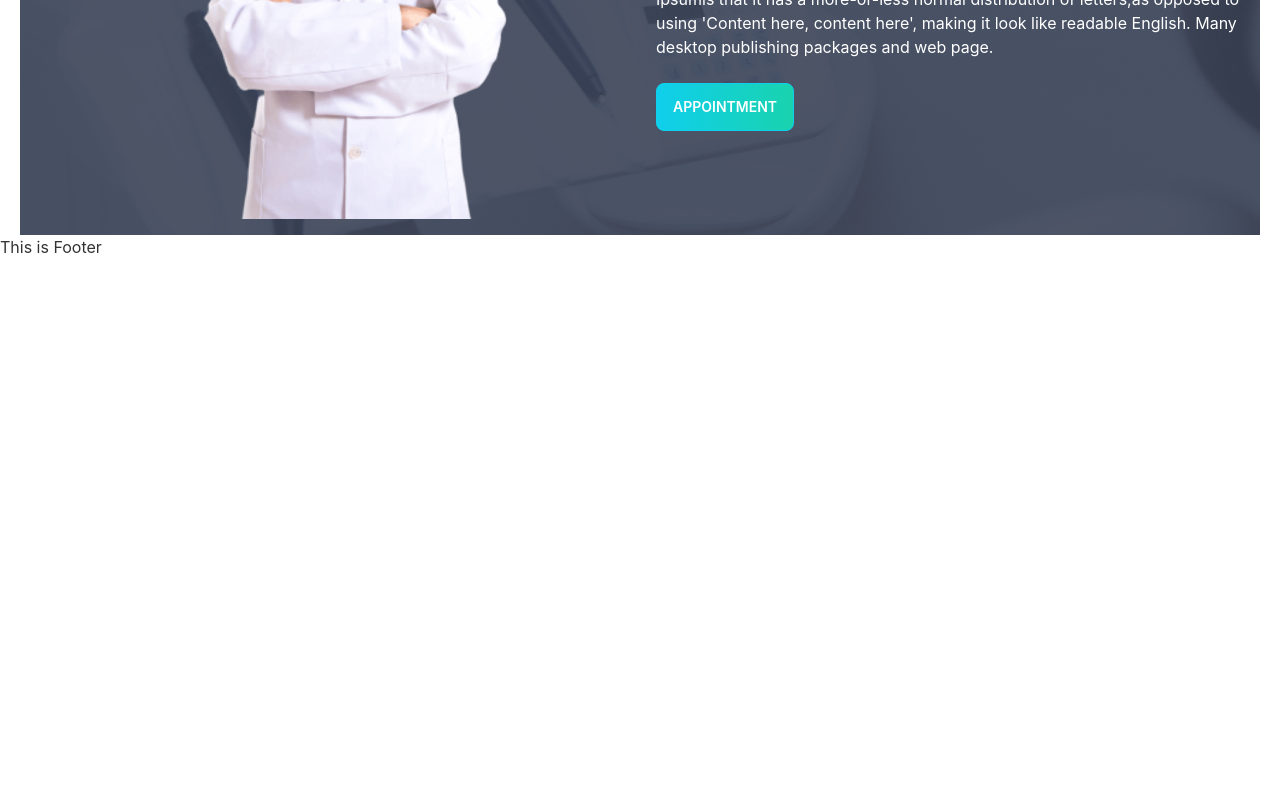
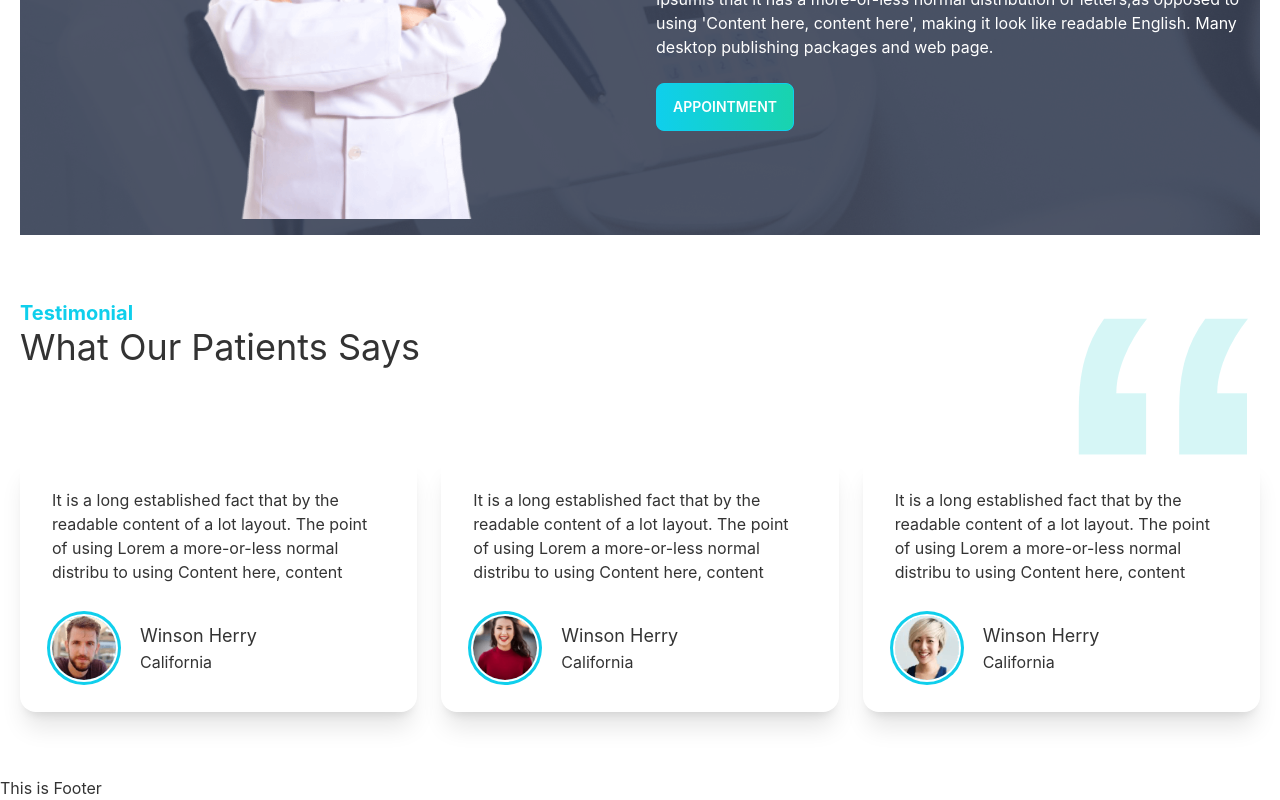
Before and after one commit to Rabbe10581/doctors-portal-client, a React (Create React App) app: page / in a window 1280 px wide. Shown: the part 1665-2465 px from the top of the page. Before the commit the page ends 1924 px from the top, so only its background shows below. Built offline with nearby package versions, Linux system fonts and the light colour scheme.

Commit message:
Testimonil and review cards added

```diff
--- a/src/Pages/Home/Home/Home.js
+++ b/src/Pages/Home/Home/Home.js
@@ -3,6 +3,7 @@ import Banner from '../Banner/Banner';
 import InfoCards from '../InfoCards/InfoCards';
 import MakeAppointment from '../MakeAppointment/MakeAppointment';
 import Services from '../Services/Services';
+import Testimonial from '../Testimonial/Testimonial';
 
 const Home = () => {
     return (
@@ -10,7 +11,8 @@ const Home = () => {
             <Banner></Banner>
             <InfoCards></InfoCards>
             <Services></Services>
-            <MakeAppointment>Getting Started</MakeAppointment>
+            <MakeAppointment></MakeAppointment>
+            <Testimonial></Testimonial>
         </div>
     );
 };
--- a/src/Pages/Home/MakeAppointment/MakeAppointment.js
+++ b/src/Pages/Home/MakeAppointment/MakeAppointment.js
@@ -5,7 +5,7 @@ import PrimaryButton from '../../../components/PrimaryButton/PrimaryButton';
 
 const MakeAppointment = () => {
     return (
-        <section className='mt-40'
+        <section className='mt-20 md:mt-40'
             style={{
                 background: `url(${appointment})`
             }}
--- /dev/null
+++ b/src/Pages/Home/Testimonial/Review.js
@@ -0,0 +1,25 @@
+import React from 'react';
+
+const Review = ({ review }) => {
+    const { name, img, review: userReview, location } = review;
+    return (
+        <div className="card shadow-xl">
+            <div className="card-body">
+                <p>{userReview}</p>
+                <div className="flex items-center mt-6">
+                    <div className="avatar mr-6">
+                        <div className="w-16 rounded-full ring ring-primary ring-offset-base-100 ring-offset-2">
+                            <img src={img} alt='' />
+                        </div>
+                    </div>
+                    <div>
+                        <h5 className="text-lg">{name}</h5>
+                        <p>{location}</p>
+                    </div>
+                </div>
+            </div>
+        </div>
+    );
+};
+
+export default Review;
--- /dev/null
+++ b/src/Pages/Home/Testimonial/Testimonial.js
@@ -0,0 +1,58 @@
+import React from 'react';
+import quote from "../../../assets/icons/quote.svg";
+import people1 from '../../../assets/images/people1.png';
+import people2 from '../../../assets/images/people2.png';
+import people3 from '../../../assets/images/people3.png';
+import Review from './Review';
+
+const Testimonial = () => {
+
+    const reviews = [
+        {
+            _id: 1,
+            name: 'Winson Herry',
+            img: people1,
+            review: 'It is a long established fact that by the readable content of a lot layout. The point of using Lorem a more-or-less normal distribu to using Content here, content',
+            location: 'California'
+        },
+        {
+            _id: 2,
+            name: 'Winson Herry',
+            img: people2,
+            review: 'It is a long established fact that by the readable content of a lot layout. The point of using Lorem a more-or-less normal distribu to using Content here, content',
+            location: 'California'
+        },
+        {
+            _id: 3,
+            name: 'Winson Herry',
+            img: people3,
+            review: 'It is a long established fact that by the readable content of a lot layout. The point of using Lorem a more-or-less normal distribu to using Content here, content',
+            location: 'California'
+        },
+    ]
+
+
+    return (
+        <section className='my-16'>
+            <div className='flex justify-between'>
+                <div>
+                    <h4 className='text-xl text-primary font-bold'>Testimonial</h4>
+                    <h2 className='text-4xl'>What Our Patients Says</h2>
+                </div>
+                <figure>
+                    <img className='w-24 lg:w-48' src={quote} alt="" />
+                </figure>
+            </div>
+            <div className='grid gap-6 grid-cols-1 md:grid-cols-2 lg:grid-cols-3'>
+                {
+                    reviews.map(review => <Review
+                        key={review._id}
+                        review={review}
+                    ></Review>)
+                }
+            </div>
+        </section>
+    );
+};
+
+export default Testimonial;
```
